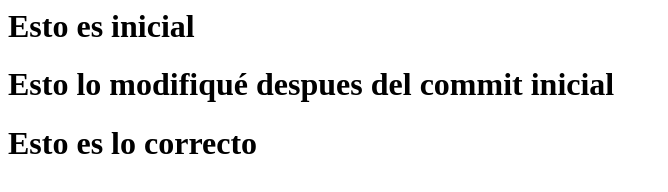
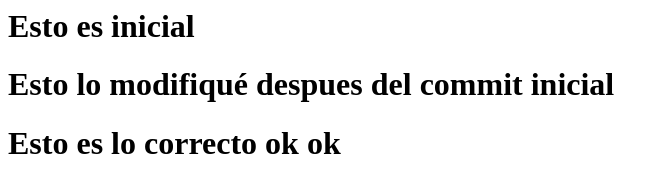
Before and after one commit to 1039622152/PracticaGit, a plain HTML site: page Index.html in a window 1280 px wide. Shown: the whole page, without its empty margins (0-668 px from the left). Drawn offline with Linux system fonts and the light colour scheme.

Commit message:
Se agrega un ok al index.html

```diff
--- a/Index.html
+++ b/Index.html
@@ -1,3 +1,3 @@
 <h1>Esto es inicial</h1>
 <h1>Esto lo modifiqué despues del commit inicial</h1>
-<h1>Esto es lo correcto</h1>
+<h1>Esto es lo correcto ok ok </h1>
```
